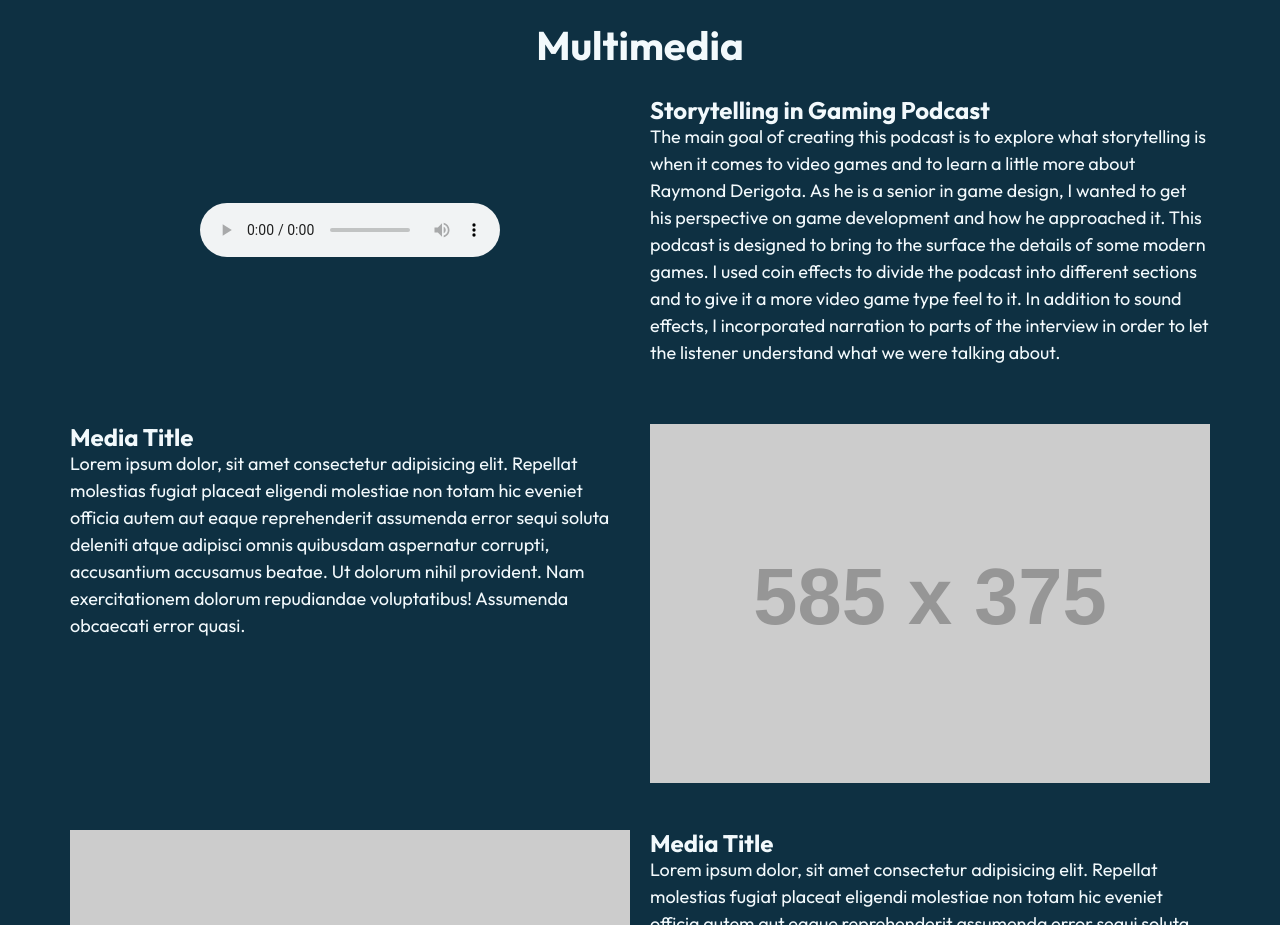
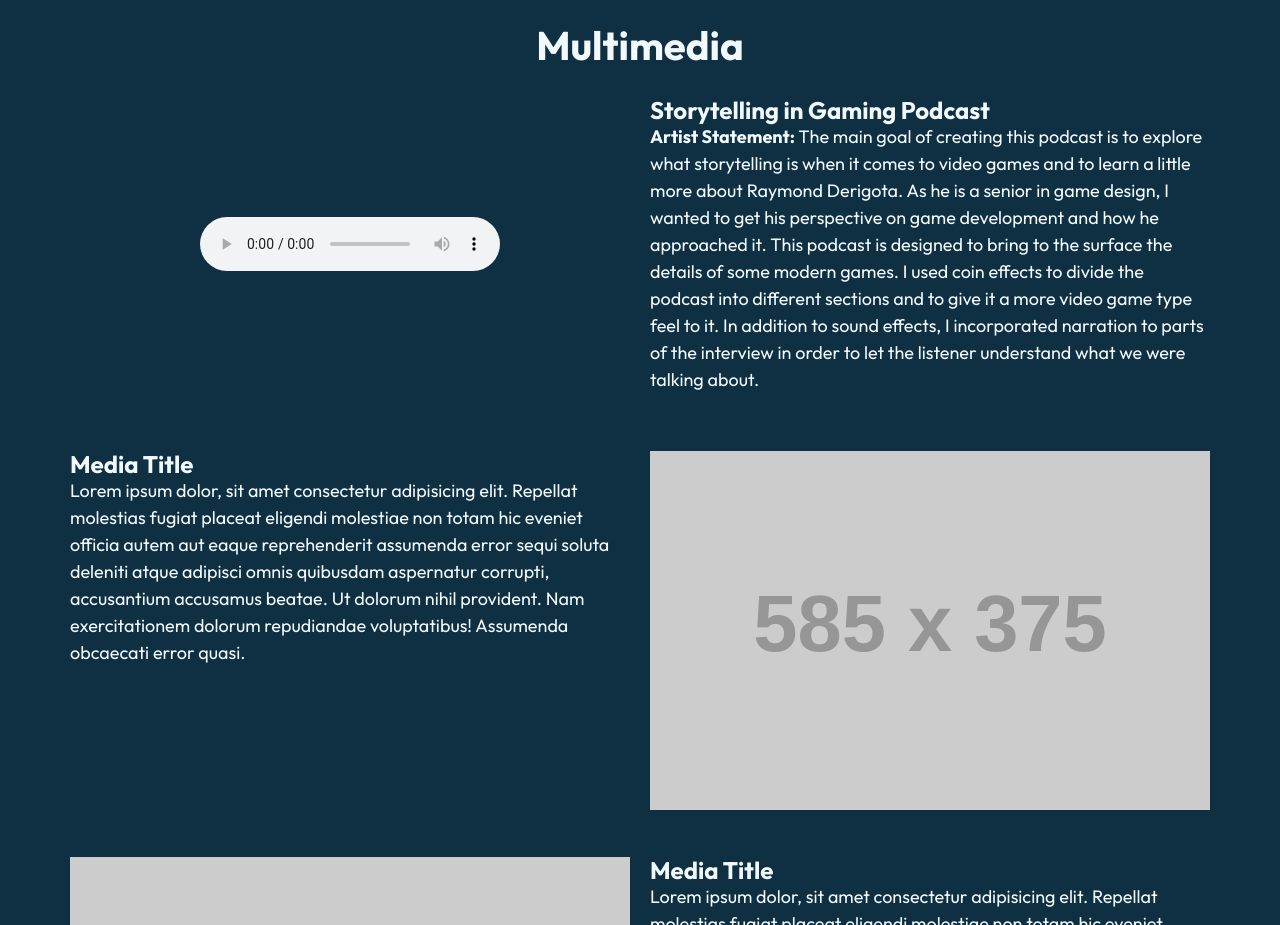
Before and after one commit to Abe-54/Personal-Website, a plain HTML site: page index.html in a window 1280 px wide. Shown: the part 2437-3362 px from the top of the page. Drawn offline with nearby package versions, Linux system fonts and the light colour scheme; placeholder pictures from the web are drawn by us.

Commit message:
Added text to podcast description

```diff
--- a/index.html
+++ b/index.html
@@ -275,7 +275,7 @@
         <div>
           <h3 class="media__heading">Storytelling in Gaming Podcast</h3>
           <p>
-            The main goal of creating this podcast is to explore what storytelling is
+            <strong>Artist Statement:</strong> The main goal of creating this podcast is to explore what storytelling is
             when it comes to video games and to learn a little more about Raymond Derigota.
             As he is a senior in game design, I wanted to get his perspective on game development and how he approached it.
             This podcast is designed to bring to the surface the details of some modern games.
```
